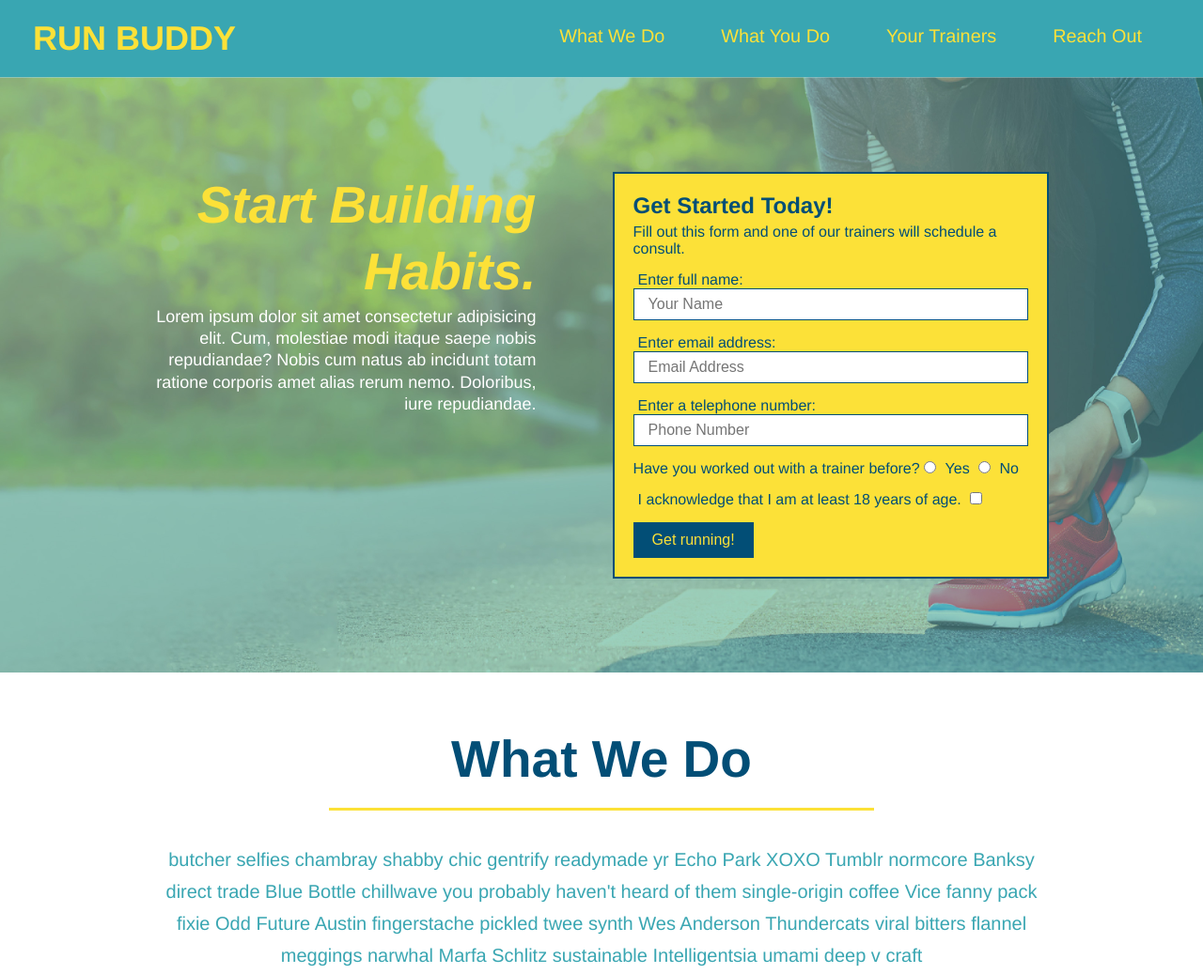
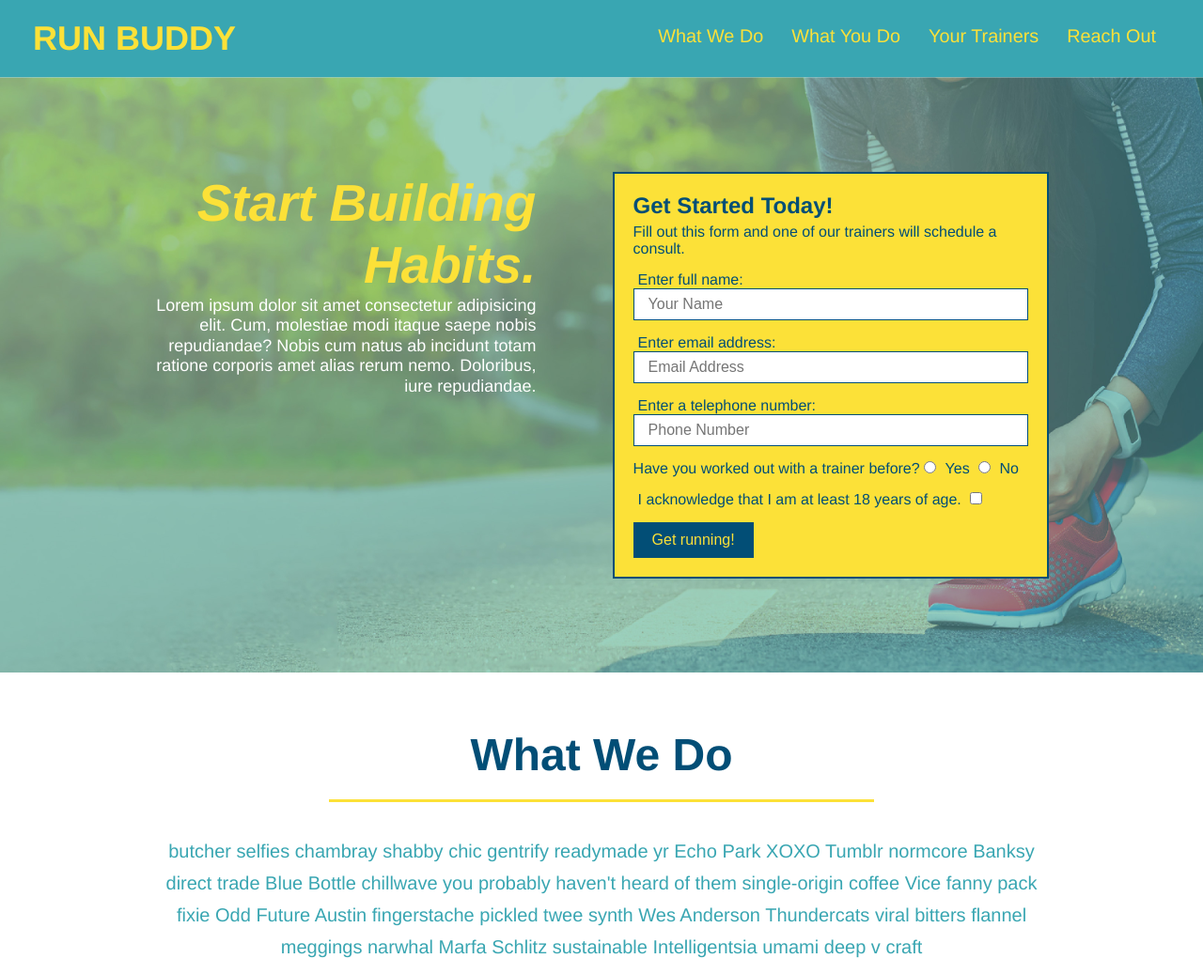
Before and after one commit to suzannaakins/run-buddy, a plain HTML site: page index.html in a window 1280 px wide. Shown: the top 1037 px of the page at 94% size. Drawn offline with Linux system fonts and the light colour scheme.

Commit message:
change existing CSS to fit all browsers and add media queries selectors to CSS

```diff
--- a/assets/css/style.css
+++ b/assets/css/style.css
@@ -44,7 +44,7 @@ header nav ul {
 }
 
 header nav ul li a {
-    margin: 0 30px;
+    padding: 10px 15px;
     font-weight: lighter;
     font-size: 1.55vw;
 }
@@ -86,6 +86,7 @@ section {
     display: flex;
     justify-content: center;
     flex-wrap: wrap;
+    align-items: flex-start;
 }
 
 /* CTA (call to action) Style Start */
@@ -95,7 +96,7 @@ section {
     margin: 3.5%;
     color: #fff;
     font-size: 18px;
-    line-height: 1.3;
+    line-height: 1.2;
 }
 
 .hero-cta h2 {
@@ -153,7 +154,7 @@ section {
 /* What We Do "Intro" Section Style Begin */
 
 .section-title {
-    font-size: 55px;
+    font-size: 48px;
     color: #024e76;
     border-bottom: 3px solid;
     padding-bottom: 20px;
@@ -356,3 +357,20 @@ section {
 .flex-row {
     display: flex;
 }
+
+/* MEDIA QUERY SECITON OF STYLES SHEETS - STYLING FOR RWD (RESPONSIVE WEB DESIGN) */
+
+/* MEDIA QUERY FOR SMALLER DESKTOP SCREENS AND SMALLER */
+@media screen and (max-width: 980px) {
+
+  }
+
+  /* MEDIA QUERY FOR TABLETS AND SMALLER */
+  @media screen and (max-width: 768px) {
+
+  }
+
+  /* MEDIA QUERY FOR MOBILE PHONES AND SMALLER */
+  @media screen and (max-width: 575px) {
+
+  }
--- a/index.html
+++ b/index.html
@@ -4,6 +4,7 @@
         <meta charset="UTF-8" />
         <title>Run Buddy</title>
         <link rel="stylesheet" href="./assets/css/style.css" />
+        <meta name="viewport" content="width=device-width, intial-scale=1.0" />
     </head>
 
     <body>
```
Also changed, not shown: privacy-policy.html (+1 -0 lines).
